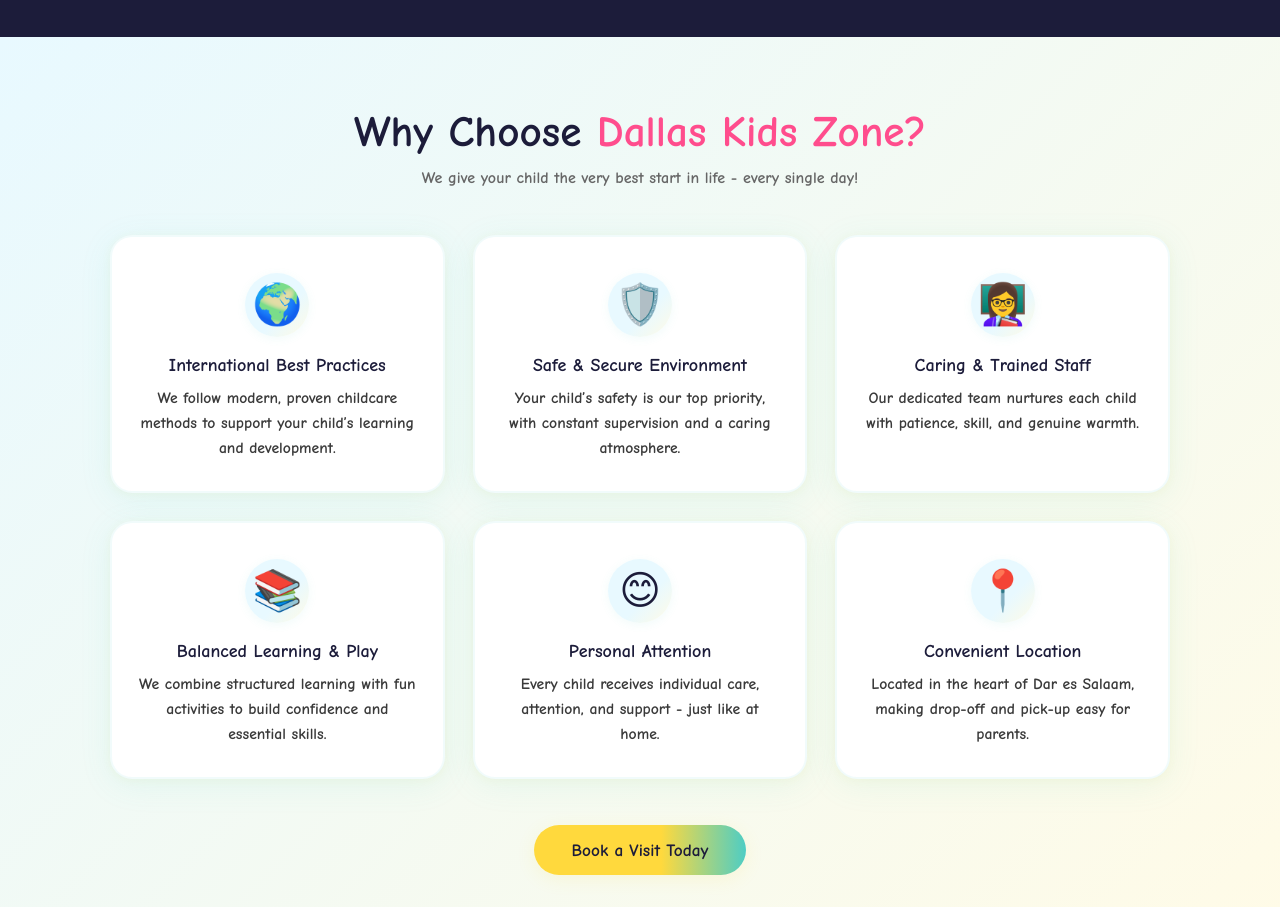
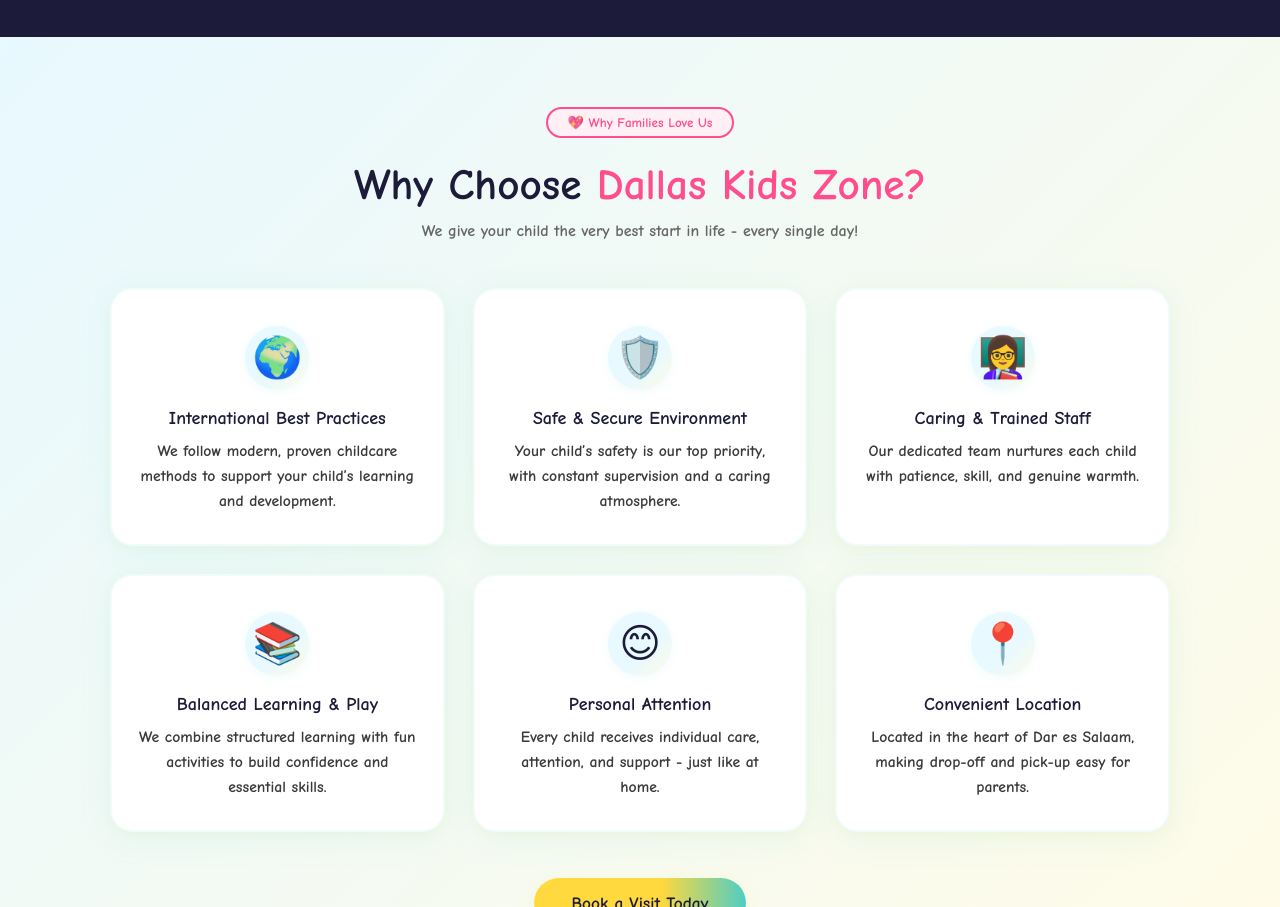
Before and after one commit to Abk47/DallasKidsZone, a plain HTML site: page index.html in a window 1280 px wide. Shown: the part 1051-1958 px from the top of the page. Drawn offline with Linux system fonts and the light colour scheme.

Commit message:
Restore 'Why Families Love Us' pill in Why Choose Us section

```diff
--- a/index.html
+++ b/index.html
@@ -83,6 +83,7 @@
 <!-- WHY US -->
 <section class="why-choose" id="why">
   <div class="why-choose__container">
+    <div style="text-align:center;margin-bottom:10px"><span class="pill" style="background:#FFF0F5;color:var(--pink);border:2px solid var(--pink)">💖 Why Families Love Us</span></div>
     <h2 class="sec-title">Why Choose <span style="color:var(--pink)">Dallas Kids Zone?</span></h2>
     <p class="sec-sub">We give your child the very best start in life - every single day!</p>
     <div class="why-choose__cards">
```
